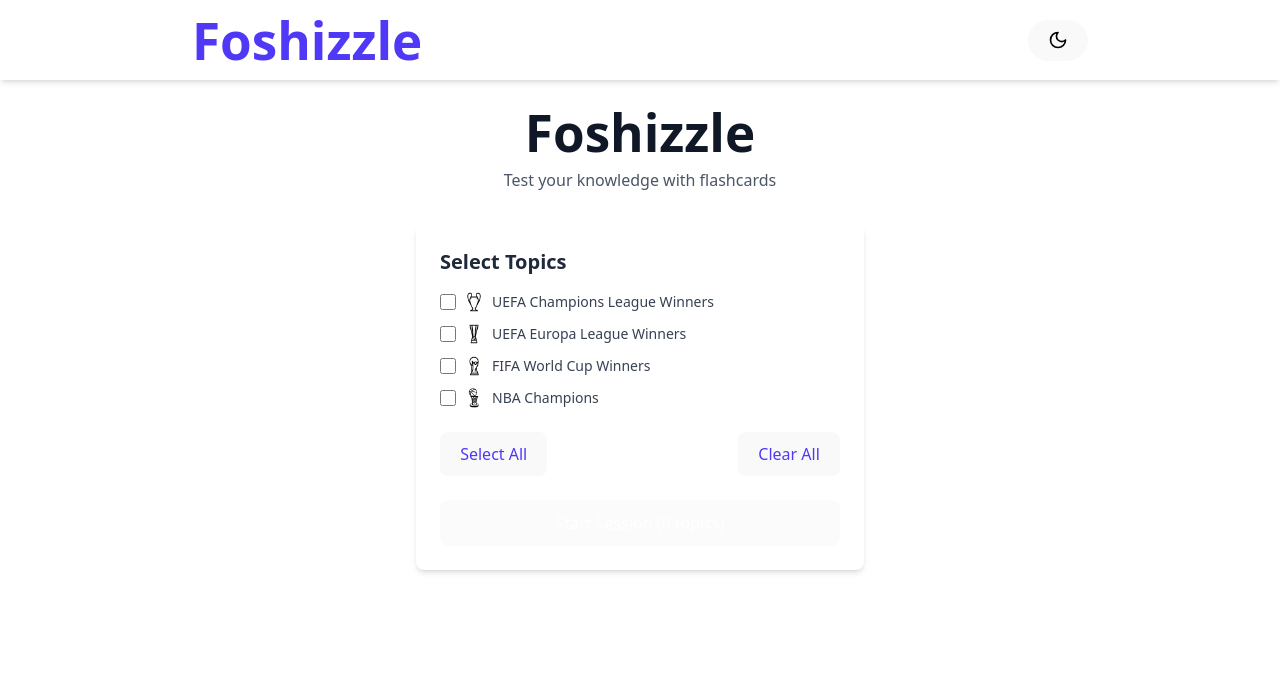
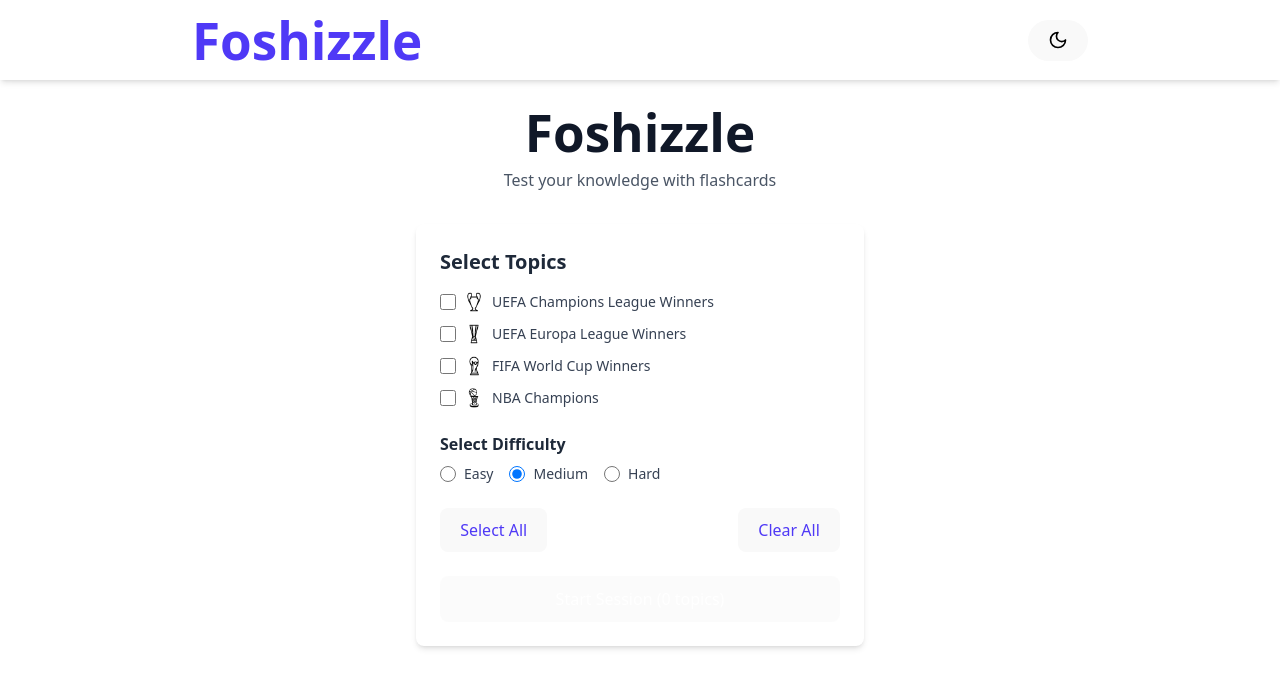
Before and after one commit to lidor30/foshizzle, a React (Vite) app: page / in a window 1280 px wide. Shown: the top 688 px of the page. Built offline with nearby package versions, Linux system fonts and the light colour scheme.

Commit message:
Added difficulty level

```diff
--- a/src/components/TopicSelector.tsx
+++ b/src/components/TopicSelector.tsx
@@ -1,14 +1,20 @@
 import React, { useState } from "react";
+import type { DifficultyLevel } from "../data/topics";
 import { topics } from "../data/topics";
 
 interface TopicSelectorProps {
-  onStartSession: (selectedTopicIds: string[]) => void;
+  onStartSession: (
+    selectedTopicIds: string[],
+    difficulty: DifficultyLevel
+  ) => void;
 }
 
 const TopicSelector: React.FC<TopicSelectorProps> = ({ onStartSession }) => {
   const [selectedTopics, setSelectedTopics] = useState<{
     [id: string]: boolean;
   }>({});
+  const [selectedDifficulty, setSelectedDifficulty] =
+    useState<DifficultyLevel>("medium");
 
   const toggleTopic = (topicId: string) => {
     setSelectedTopics((prev) => ({
@@ -40,7 +46,7 @@
       return;
     }
 
-    onStartSession(selectedTopicIds);
+    onStartSession(selectedTopicIds, selectedDifficulty);
   };
 
   const selectedCount = Object.values(selectedTopics).filter(Boolean).length;
@@ -78,6 +84,38 @@
         ))}
       </div>
 
+      <div className="mb-6">
+        <h3 className="text-md font-semibold mb-2 text-gray-800 dark:text-white">
+          Select Difficulty
+        </h3>
+        <div className="flex gap-4">
+          {[
+            { value: "easy", label: "Easy" },
+            { value: "medium", label: "Medium" },
+            { value: "hard", label: "Hard" },
+          ].map((difficulty) => (
+            <div key={difficulty.value} className="flex items-center">
+              <input
+                type="radio"
+                id={`difficulty-${difficulty.value}`}
+                name="difficulty"
+                className="w-4 h-4 text-indigo-600 border-gray-300 focus:ring-indigo-500"
+                checked={selectedDifficulty === difficulty.value}
+                onChange={() =>
+                  setSelectedDifficulty(difficulty.value as DifficultyLevel)
+                }
+              />
+              <label
+                htmlFor={`difficulty-${difficulty.value}`}
+                className="ml-2 text-sm font-medium text-gray-700 dark:text-gray-200"
+              >
+                {difficulty.label}
+              </label>
+            </div>
+          ))}
+        </div>
+      </div>
+
       <div className="flex justify-between mb-6">
         <button
           type="button"
--- a/src/data/topics.ts
+++ b/src/data/topics.ts
@@ -10,10 +10,13 @@
 import nbaIcon from "../assets/nba.png";
 import worldCupIcon from "../assets/world-cup.png";
 
+export type DifficultyLevel = "easy" | "medium" | "hard";
+
 export interface FlashcardItem {
   id: string;
   question: string;
   answer: string;
+  difficulty: DifficultyLevel;
 }
 
 interface BaseData {
@@ -65,16 +68,19 @@
             id: `uefa-winner-${uefaItem.season}`,
             question: `Who won the UEFA Champions League in ${uefaItem.season}?`,
             answer: uefaItem.winner,
+            difficulty: "easy",
           },
           {
             id: `uefa-runnerup-score-${uefaItem.season}`,
             question: `Who was the runner-up and what was the score in the UEFA Champions League final in ${uefaItem.season}?`,
             answer: `${uefaItem.runnerUp} (Score: ${uefaItem.score})`,
+            difficulty: "medium",
           },
           {
             id: `uefa-location-stadium-${uefaItem.season}`,
             question: `Where was the UEFA Champions League final in ${uefaItem.season} held (city and stadium)?`,
             answer: `${uefaItem.location} (${uefaItem.stadium})`,
+            difficulty: "hard",
           },
         ];
       }),
@@ -92,16 +98,19 @@
             id: `europa-winner-${europaItem.season}`,
             question: `Who won the UEFA Europa League in ${europaItem.season}?`,
             answer: europaItem.winner,
+            difficulty: "easy",
           },
           {
             id: `europa-runnerup-score-${europaItem.season}`,
             question: `Who was the runner-up and what was the score in the UEFA Europa League final in ${europaItem.season}?`,
             answer: `${europaItem.runnerUp} (Score: ${europaItem.score})`,
+            difficulty: "medium",
           },
           {
             id: `europa-location-stadium-${europaItem.season}`,
             question: `Where was the UEFA Europa League final in ${europaItem.season} held (city and stadium)?`,
             answer: `${europaItem.location} (${europaItem.stadium})`,
+            difficulty: "hard",
           },
         ];
       }),
@@ -119,11 +128,13 @@
             id: `fifa-winner-${fifaItem.year}`,
             question: `Who won the FIFA World Cup in ${fifaItem.year}?`,
             answer: fifaItem.winner,
+            difficulty: "easy",
           },
           {
             id: `fifa-host-${fifaItem.year}`,
             question: `Which country hosted the FIFA World Cup in ${fifaItem.year}?`,
             answer: fifaItem.host,
+            difficulty: "medium",
           },
         ];
       });
@@ -139,6 +150,7 @@
         id: `nba-${item.year}`,
         question: `Which team won the NBA Championship in ${item.year}?`,
         answer: item.winner,
+        difficulty: "easy",
       })),
   },
 ];
--- a/src/hooks/useSession.ts
+++ b/src/hooks/useSession.ts
@@ -1,6 +1,6 @@
 import { useEffect, useState } from "react";
 import { useStats } from "../context/StatsContext";
-import type { FlashcardItem } from "../data/topics";
+import type { DifficultyLevel, FlashcardItem } from "../data/topics";
 import { topics } from "../data/topics";
 import type { AnswerResult } from "../types";
 
@@ -12,18 +12,21 @@
   topicIcon?: string;
 }
 
-export const useSession = (selectedTopicIds: string[]) => {
+export const useSession = (
+  selectedTopicIds: string[],
+  difficulty: DifficultyLevel = "medium"
+) => {
   const [currentCardIndex, setCurrentCardIndex] = useState(0);
   const [sessionCards, setSessionCards] = useState<SessionFlashcard[]>([]);
   const [isFlipped, setIsFlipped] = useState(false);
   const { calculateWeight, updateCardStat } = useStats();
 
-  // Generate a new session whenever selected topics change
+  // Generate a new session whenever selected topics or difficulty change
   useEffect(() => {
     if (selectedTopicIds.length === 0) return;
 
     generateSession();
-  }, [selectedTopicIds]);
+  }, [selectedTopicIds, difficulty]);
 
   // Generate all possible flashcards from the selected topics
   const generateAllFlashcards = (): SessionFlashcard[] => {
@@ -46,19 +49,26 @@
     allCards: SessionFlashcard[],
     size: number
   ): SessionFlashcard[] => {
-    // Calculate weights for all cards
-    const cardsWithWeights = allCards.map((card) => ({
+    // Filter cards by selected difficulty (include easier difficulties too)
+    const filteredCards = allCards.filter((card) => {
+      if (difficulty === "easy") return card.difficulty === "easy";
+      if (difficulty === "medium")
+        return card.difficulty === "easy" || card.difficulty === "medium";
+      return true; // "hard" includes all difficulties
+    });
+
+    const cardsToSample = filteredCards.length > 0 ? filteredCards : allCards;
+
+    const cardsWithWeights = cardsToSample.map((card) => ({
       card,
       weight: calculateWeight(card.id),
     }));
 
-    // Calculate total weight
     const totalWeight = cardsWithWeights.reduce(
       (sum, item) => sum + item.weight,
       0
     );
 
-    // Sample cards with replacement, using weights to determine probability
     const sampledCards: SessionFlashcard[] = [];
 
     for (let i = 0; i < size; i++) {
@@ -78,7 +88,6 @@
     return sampledCards;
   };
 
-  // Generate a new session of flashcards
   const generateSession = () => {
     const allCards = generateAllFlashcards();
 
@@ -103,23 +112,19 @@
     }
   };
 
-  // Handle user's answer
   const handleAnswer = (result: AnswerResult) => {
     const currentCard = sessionCards[currentCardIndex];
     updateCardStat(currentCard.id, result);
     nextCard();
   };
 
-  // Toggle the card flip state
   const flipCard = () => {
     setIsFlipped((prev) => !prev);
   };
 
-  // Check if the session is complete
   const isSessionComplete =
     currentCardIndex >= sessionCards.length - 1 && isFlipped;
 
-  // Current card to display
   const currentCard = sessionCards[currentCardIndex];
 
   return {
--- a/src/pages/HomePage.tsx
+++ b/src/pages/HomePage.tsx
@@ -2,16 +2,23 @@
 import { useNavigate } from "react-router-dom";
 import Header from "../components/Header";
 import TopicSelector from "../components/TopicSelector";
+import type { DifficultyLevel } from "../data/topics";
 
 const HomePage: React.FC = () => {
   const navigate = useNavigate();
 
-  const handleStartSession = (selectedTopicIds: string[]) => {
+  const handleStartSession = (
+    selectedTopicIds: string[],
+    difficulty: DifficultyLevel
+  ) => {
     // Store selected topics in sessionStorage
     sessionStorage.setItem(
       "selectedTopicIds",
       JSON.stringify(selectedTopicIds)
     );
+
+    // Store selected difficulty in sessionStorage
+    sessionStorage.setItem("selectedDifficulty", difficulty);
 
     // Navigate to session page
     navigate("/session");
--- a/src/pages/SessionPage.tsx
+++ b/src/pages/SessionPage.tsx
@@ -4,23 +4,32 @@
 import Header from "../components/Header";
 import SessionComplete from "../components/SessionComplete";
 import SessionProgress from "../components/SessionProgress";
+import type { DifficultyLevel } from "../data/topics";
 import { useSession } from "../hooks/useSession";
 
 const SessionPage: React.FC = () => {
   const navigate = useNavigate();
   const [selectedTopicIds, setSelectedTopicIds] = useState<string[]>([]);
+  const [selectedDifficulty, setSelectedDifficulty] =
+    useState<DifficultyLevel>("medium");
 
   // Load selected topics from sessionStorage
   useEffect(() => {
     const storedTopics = sessionStorage.getItem("selectedTopicIds");
+    const storedDifficulty = sessionStorage.getItem(
+      "selectedDifficulty"
+    ) as DifficultyLevel | null;
 
     if (!storedTopics) {
-      // If no topics selected, redirect to home
       navigate("/");
       return;
     }
 
     setSelectedTopicIds(JSON.parse(storedTopics));
+
+    if (storedDifficulty) {
+      setSelectedDifficulty(storedDifficulty);
+    }
   }, [navigate]);
 
   const {
@@ -31,7 +40,7 @@
     handleAnswer,
     generateSession,
     progress,
-  } = useSession(selectedTopicIds);
+  } = useSession(selectedTopicIds, selectedDifficulty);
 
   const handleReturnHome = () => {
     navigate("/");
@@ -41,6 +50,13 @@
   if (selectedTopicIds.length === 0) {
     return <div>Loading...</div>;
   }
+
+  // Color variants for different difficulty levels
+  const difficultyColors = {
+    easy: "bg-green-500",
+    medium: "bg-yellow-500",
+    hard: "bg-red-500",
+  };
 
   return (
     <div className="min-h-screen pb-10 pt-20">
@@ -56,10 +72,19 @@
           <div className="max-w-md mx-auto">
             {currentCard && (
               <>
-                <SessionProgress
-                  current={progress.current}
-                  total={progress.total}
-                />
+                <div className="flex items-center justify-between gap-4 mb-4">
+                  <SessionProgress
+                    current={progress.current}
+                    total={progress.total}
+                  />
+                  <div
+                    className={`text-xs px-2 py-1 rounded-full text-white capitalize ${difficultyColors[selectedDifficulty]}`}
+                  >
+                    {selectedDifficulty === "easy" && "Easy"}
+                    {selectedDifficulty === "medium" && "Medium"}
+                    {selectedDifficulty === "hard" && "Hard"}
+                  </div>
+                </div>
 
                 <div className="my-6">
                   <Flashcard
```
